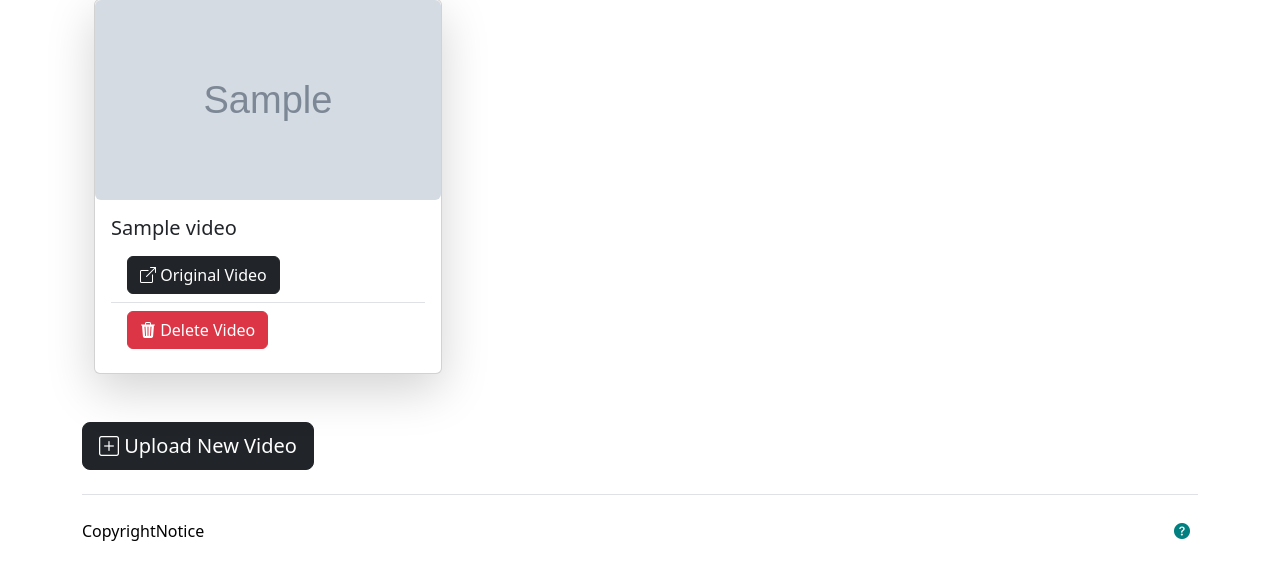
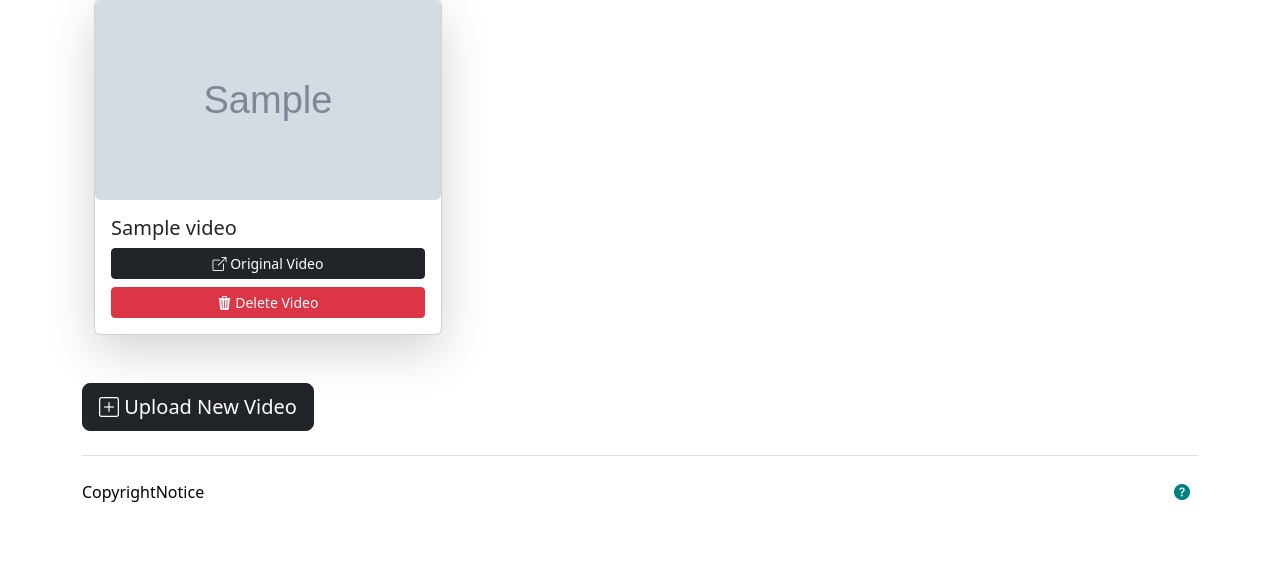
Before and after one commit to StevenT04/ShortsFromLongs, a Django app: page /video-list/ in a window 1280 px wide. Shown: the part 170-750 px from the top of the page. Run offline with Django 4.2, Linux system fonts and the light colour scheme; tables that the repository leaves empty hold one stand-in row (values such as "Sample post"); grey boxes marked "Sample" are stand-in pictures; some libraries are stand-ins or nearby versions.

Commit message:
Cards are more elegant

```diff
--- a/trans_parse_process/templates/video_list.html
+++ b/trans_parse_process/templates/video_list.html
@@ -13,18 +13,14 @@
     <div class="row">
         {% for video in videos %}
         <div class="col-md-4 mb-4">
-            <div class="card h-100 shadow-lg video-card"> <!-- Add shadow for elegant separation -->
-                <img src="{{ video.thumbnail.url }}" class="card-img-top rounded" style="height: 200px; object-fit: cover;"> <!-- Adjusted for rounded corners and cover fit -->
-                <div class="card-body">
-                    <h5 class="card-title">{{ video.title }}</h5>
-                    <ul class="list-group list-group-flush">
-                        <li class="list-group-item">
-                            <a href="{{ video.url }}" target="_blank" class="btn btn-dark"><i class="bi bi-box-arrow-up-right"></i>&nbsp;{% trans 'Original Video' %}</a>
-                        </li>
-                        <li class="list-group-item">
-                            <a class="btn btn-danger" href="{% url 'delete_video' video.id %}"><i class="bi bi-trash3-fill"></i>&nbsp;{% trans 'Delete Video' %}</a>
-                        </li>
-                      </ul>
+            <div class="card h-100 shadow-lg video-card"> <!-- Enhanced shadow for elegant separation -->
+                <img src="{{ video.thumbnail.url }}" loading="lazy" class="card-img-top rounded" alt="Video thumbnail" style="height: 200px; object-fit: cover;"> <!-- Rounded corners for the image -->
+                <div class="card-body d-flex flex-column justify-content-between"> <!-- Flex container for content alignment -->
+                    <h5 class="card-title">{{ video.title }}</h5> <!-- Card title -->
+                    <div> <!-- Button container for better structure -->
+                        <a href="{{ video.url }}" target="_blank" class="btn btn-dark btn-sm mb-2 w-100"><i class="bi bi-box-arrow-up-right"></i>&nbsp;{% trans 'Original Video' %}</a>
+                        <a href="{% url 'delete_video' video.id %}" class="btn btn-danger btn-sm w-100"><i class="bi bi-trash3-fill"></i>&nbsp;{% trans 'Delete Video' %}</a>
+                    </div>
                 </div>
             </div>
         </div>
```
